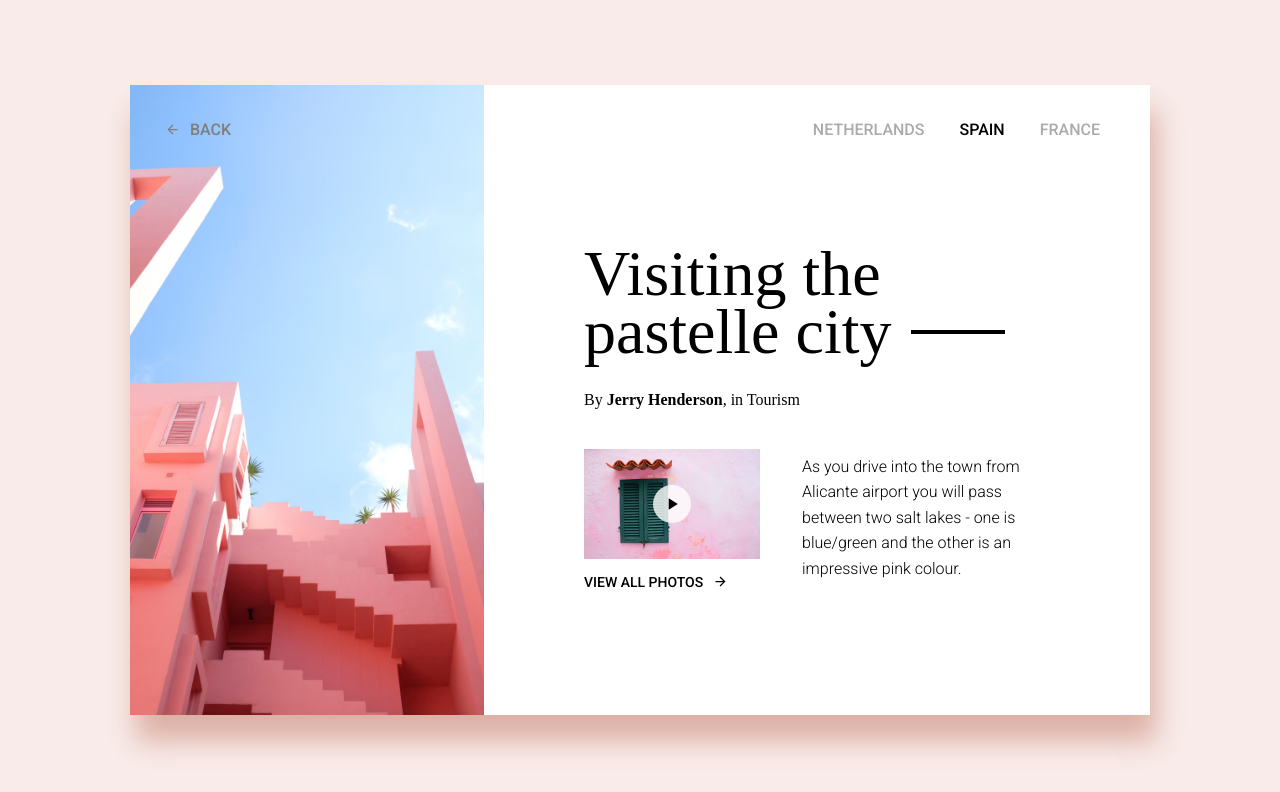
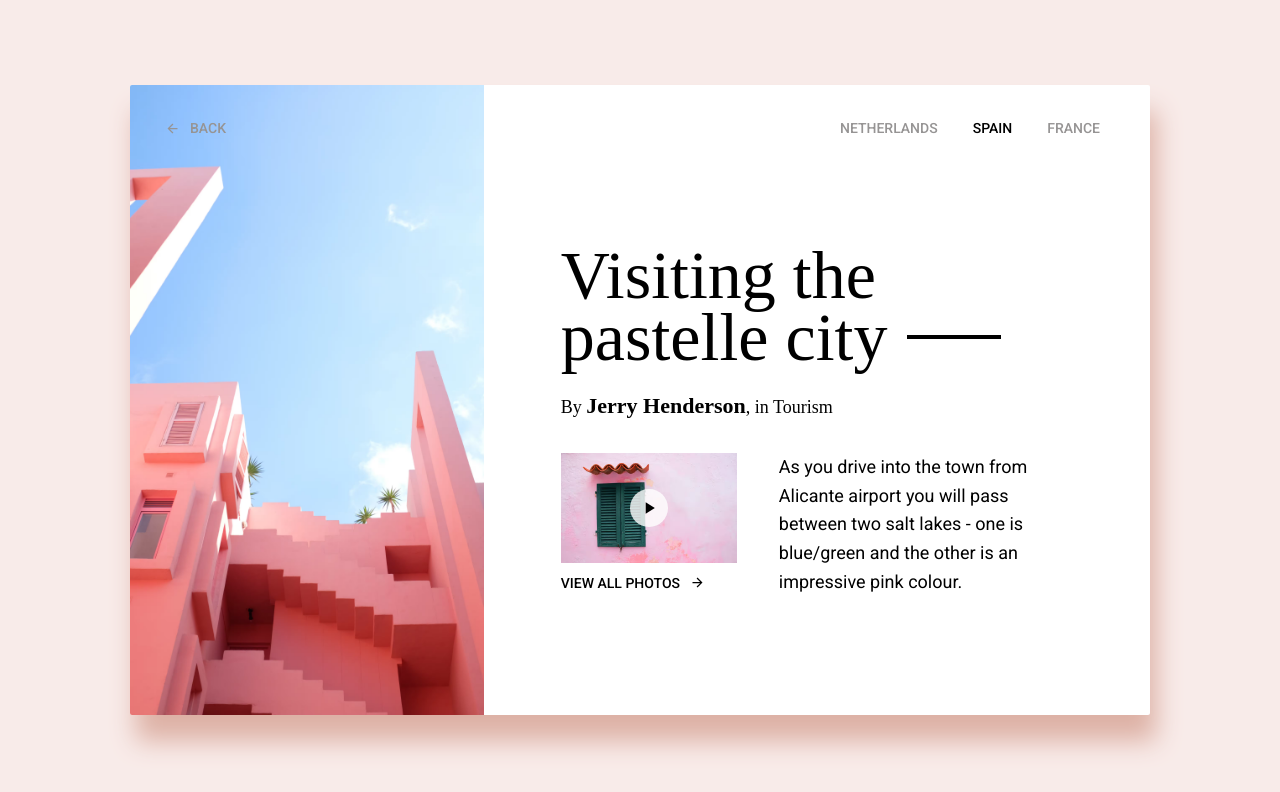
Before and after one commit to vdmkhrp-frontloops-markup/task-08, a website built with Vite: page index.html in a window 1280 px wide. Built offline with nearby package versions, Linux system fonts and the light colour scheme; a web font is replaced by a local one.

Commit message:
adaptive v0.1

```diff
--- a/index.html
+++ b/index.html
@@ -18,7 +18,7 @@
   <body>
     <div class="card">
       <div class="card__header">
-        <a href="#!" class="card__link card__link--dark">
+        <a href="#!" class="card__link">
           <svg
             class="icon icon--15"
             xmlns="http://www.w3.org/2000/svg"
@@ -43,7 +43,7 @@
       </div>
       <div class="card__content">
         <div class="card__content-header">
-          <h2 class="card__title">Visiting the <span>pastelle city</span></h2>
+          <h2 class="card__title">Visiting the <span>pastelle&nbsp;city</span></h2>
           <h3 class="card__subtitle">
             By <span>Jerry Henderson</span>, in Tourism
           </h3>
@@ -65,7 +65,7 @@
             </div>
             <a
               href="#"
-              class="card__link card__link--inversion card__action-link"
+              class="card__link card__link--inversion"
             >
               VIEW ALL PHOTOS
               <svg
--- a/src/style.scss
+++ b/src/style.scss
@@ -25,6 +25,7 @@ body {
   place-items: center;
   background-color: #f8ebe9;
   font-family: $main-font;
+  font-size: 18px;
   padding: 15px;
 }
 
@@ -44,7 +45,13 @@ body {
   max-width: 1020px;
   background-color: #fff;
   display: flex;
+  flex-direction: column;
   box-shadow: 6px 26px 26px 0px rgb(221, 177, 165);
+  border-radius: 2px;
+
+  @media (width >= 768px) {
+    flex-direction: row;
+  }
 
   &__header {
     position: absolute;
@@ -63,9 +70,10 @@ body {
     display: inline-flex;
     align-items: center;
     column-gap: 10px;
+    font-size: 14px;
     text-decoration: none;
     font-weight: 500;
-    color: #acaaaa;
+    color: #969494;
     transition-property: color, opacity;
     transition-duration: 200ms;
     transition-timing-function: ease;
@@ -81,16 +89,12 @@ body {
       color: #000;
     }
 
-    &--dark {
-      color: #7f7d7d;
-    }
-
     &--inversion {
       color: #000;
 
       @media (hover: hover) {
         &:hover {
-          color: #acaaaa;
+          color: #969494;
         }
       }
     }
@@ -106,37 +110,49 @@ body {
   }
 
   &__image {
-    max-width: 354px;
-    flex-shrink: 0;
+    height: 200px;
+    min-width: 200px;
+    border-top-left-radius: inherit;
+    border-bottom-left-radius: inherit;
 
     img {
       display: block;
       width: 100%;
       height: 100%;
       object-fit: cover;
+      border-top-left-radius: inherit;
+      border-bottom-left-radius: inherit;
+    }
+
+    @media (width >= 768px) {
+      max-width: 354px;
+      height: auto;
     }
   }
 
   &__content {
-    padding-top: 160px;
-    padding-left: 100px;
-    padding-right: 90px;
+    padding-top: 60px;
+    padding-left: clamp(50px, 6vw, 100px);
+    padding-right: clamp(40px, 6vw, 90px);
     padding-bottom: 70px;
     display: flex;
     flex-direction: column;
-    row-gap: 40px;
+    row-gap: 34px;
+
+    @media (width >= 768px) {
+      padding-top: 160px;
+    }
   }
 
   &__content-header {
     display: flex;
     flex-direction: column;
-    row-gap: 30px;
+    row-gap: 25px;
   }
 
   &__title {
-    font-size: 64px;
+    font-size: clamp(52px, 6vw, 68px);
     font-family: $secondary-font;
-    font-weight: 200;
     line-height: 0.9;
 
     span {
@@ -156,23 +172,24 @@ body {
 
   &__subtitle {
     font-family: $secondary-font;
-    font-weight: 200;
 
     span {
       font-weight: 700;
+      font-size: 22px;
     }
   }
 
   &__content-body {
     display: flex;
-    column-gap: 42px;
+    gap: 20px 42px;
+    flex-wrap: wrap;
   }
 
   &__action {
     display: flex;
     flex-direction: column;
-    row-gap: 15px;
-    flex-shrink: 0;
+    row-gap: 12px;
+    flex: 1 1 0;
   }
 
   &__photo {
@@ -211,13 +228,10 @@ body {
     }
   }
 
-  &__action-link {
-    font-size: 14px;
-  }
-
   &__text {
-    padding-top: 5px;
-    font-weight: 300;
+    font-size: clamp(14px, 6vw, 18px);
     line-height: 1.6;
+    flex-grow: 1;
+    flex-basis: 200px;
   }
 }
```
